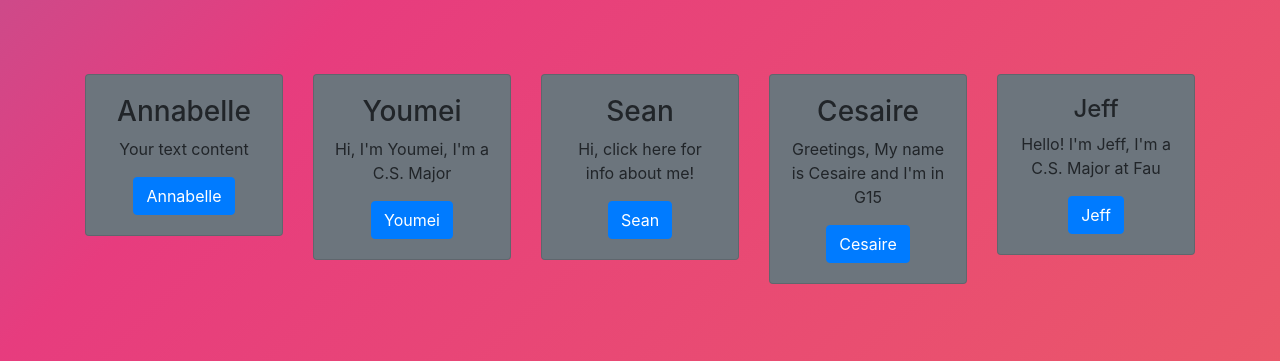
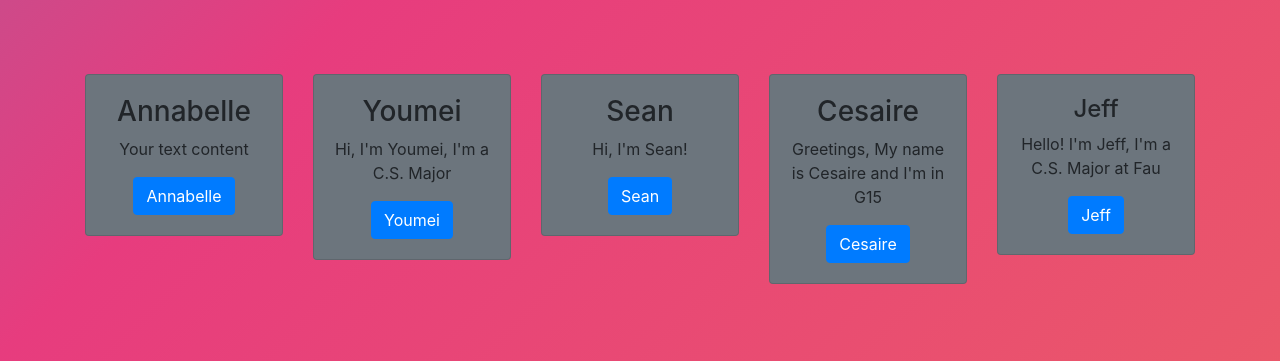
Before and after one commit to Lisa223344/youmeixu, a plain HTML site: page index.html in a window 1280 px wide. Shown: the part 439-800 px from the top of the page. Drawn offline with nearby package versions, Linux system fonts and the light colour scheme.

Commit message:
Update index.html

```diff
--- a/index.html
+++ b/index.html
@@ -75,7 +75,7 @@
                     <div class="card bg-secondary">
                         <div class="card-body">
                             <h3>Sean</h3>
-                            <p>Hi, click here for info about me!</p>
+                            <p>Hi, I'm Sean!</p>
                             <a href="https://jcastro197.github.io/CEN4010SeanWP/" class="btn btn-primary">Sean</a>
                         </div>
                     </div>
```
